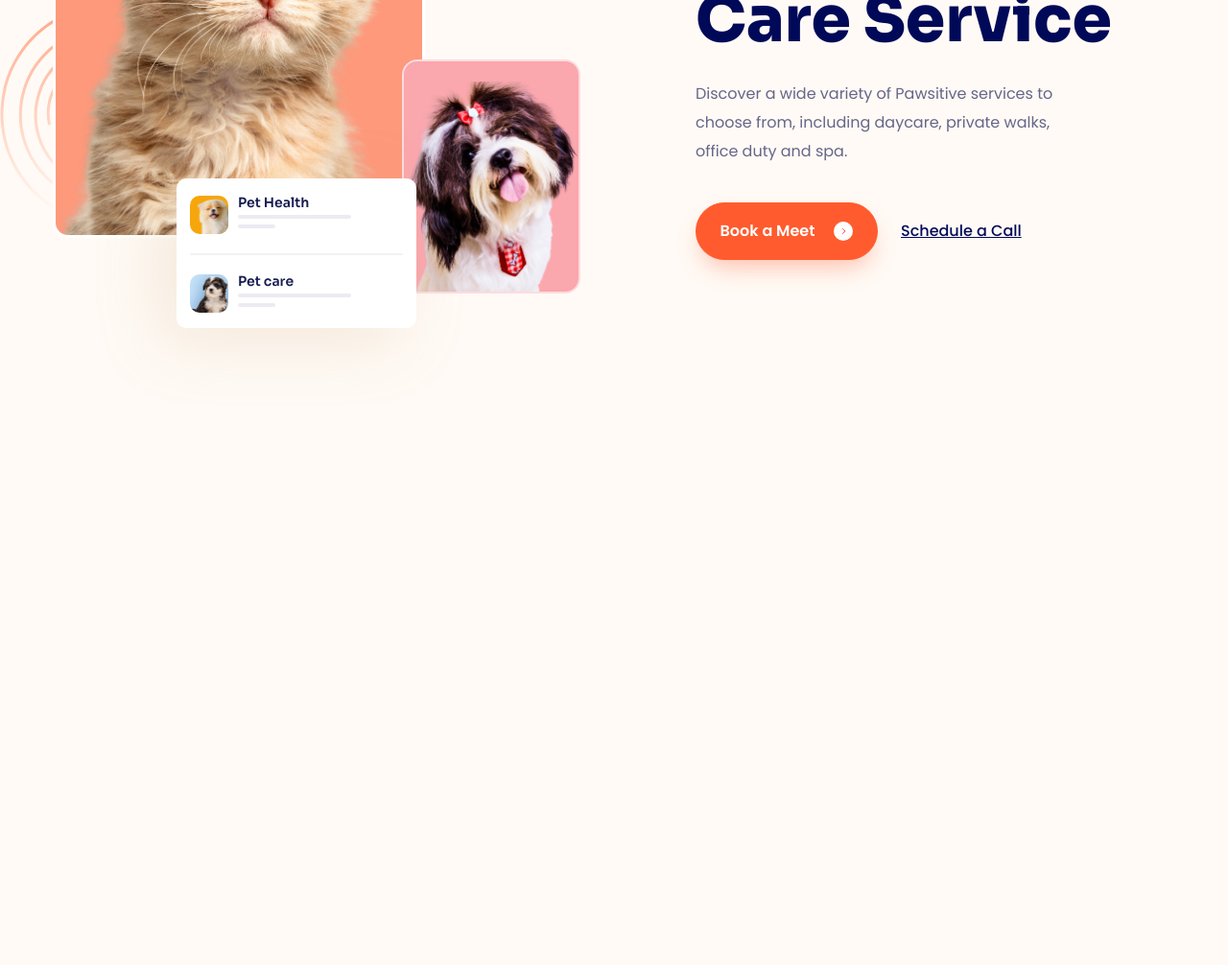
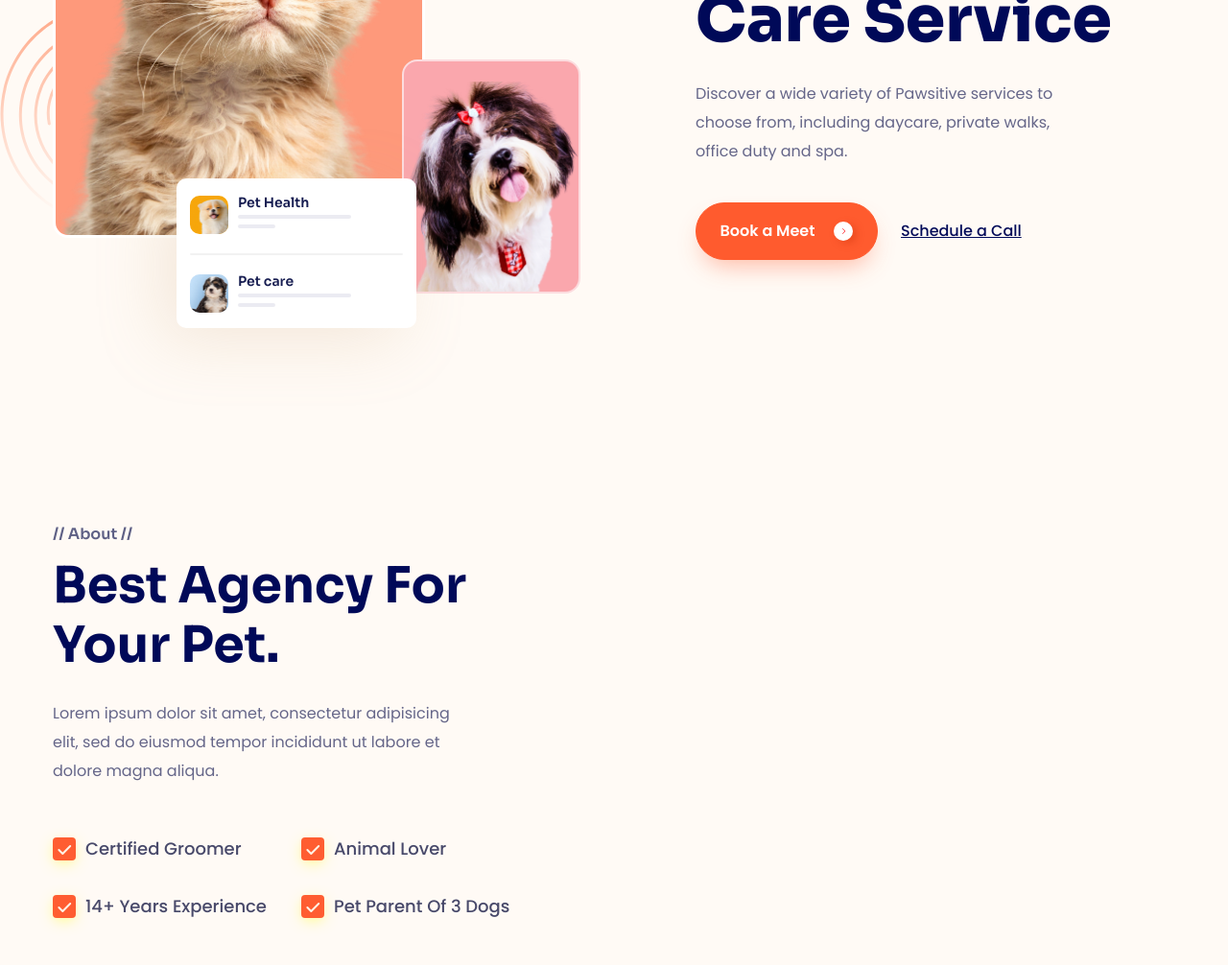
Before and after one commit to quynhtiennn/6thpage-f8-04, a plain HTML site: page index.html in a window 1280 px wide. Shown: the part 416-1422 px from the top of the page at 96% size. Drawn offline with Linux system fonts and the light colour scheme.

Commit message:
About #1

```diff
--- a/asset/css/styles.css
+++ b/asset/css/styles.css
@@ -84,6 +84,21 @@ button {
     height: 20px;
     border-radius: 50%;
     background: #fff;
+    box-shadow: 4px 3px 10px -1px rgba(191, 41, 0, 0.4);
+}
+
+.section-heading {
+    color: #000958;
+    font-size: 5.2rem;
+    font-weight: 700;
+    line-height: 1.2;
+}
+
+.section-desc {
+    margin-top: 24px;
+    color: #656689;
+    font-weight: 400;
+    line-height: 1.88;
 }
 
 /*=========== Header ===========*/
@@ -281,6 +296,69 @@ button {
     text-decoration-line: underline;
 }
 
+/*=========== About ===========*/
+.about {
+    margin-top: 207px;
+}
+
+.about__inner {
+    display: grid;
+    grid-template-columns: 1fr 1fr;
+}
+
+.about__label {
+    color: #5e6085;
+    font-family: Sora, sans-serif;
+    font-weight: 600;
+    line-height: 1;
+}
+
+.about__heading {
+    margin-top: 15px;
+}
+
+.about__heading,
+.about__desc {
+    width: 444px;
+}
+
+.about__checklist {
+    display: grid;
+    grid-template-columns: auto auto;
+    justify-content: flex-start;
+    gap: 36px;
+    margin-top: 54px;
+}
+
+.about__check-item {
+    position: relative;
+    display: flex;
+    align-items: center;
+    gap: 10px;
+    color: #48496a;
+    font-size: 1.8rem;
+    font-weight: 500;
+    line-height: 1;
+}
+
+.about__check-item::before {
+    content: "";
+    display: inline-block;
+    width: 24px;
+    height: 24px;
+    background: #ff5d31;
+    box-shadow: 0px 4px 15px -3px rgba(255, 993, 49, 0.69);
+    border-radius: 4px;
+}
+
+.about__check-item::after {
+    position: absolute;
+    top: 4px;
+    left: 3px;
+    content: url(../icon/check.svg);
+
+}
+
 /*===========  ===========*/
 /*===========  ===========*/
 /*===========  ===========*/
@@ -288,4 +366,3 @@ button {
 /*===========  ===========*/
 /*===========  ===========*/
 /*===========  ===========*/
-/*===========  ===========*/
--- a/index.html
+++ b/index.html
@@ -86,7 +86,6 @@
             </div>
         </header>
 
-        <main>
         <!-- Hero -->
         <section class="hero">
             <div class="container">
@@ -131,9 +130,7 @@
                                     <p class="hero-list-item__title">
                                         Pet Health
                                     </p>
-                                        <div
-                                            class="hero-list-item__skeleton"
-                                        ></div>
+                                    <div class="hero-list-item__skeleton"></div>
                                     <div
                                         class="hero-list-item__skeleton"
                                         style="--width: 39px"
@@ -154,9 +151,7 @@
                                     <p class="hero-list-item__title">
                                         Pet care
                                     </p>
-                                        <div
-                                            class="hero-list-item__skeleton"
-                                        ></div>
+                                    <div class="hero-list-item__skeleton"></div>
                                     <div
                                         class="hero-list-item__skeleton"
                                         style="--width: 39px"
@@ -204,6 +199,43 @@
                 </div>
             </div>
         </section>
+
+        <main>
+            <!-- About -->
+            <section class="about">
+                <div class="container">
+                    <div class="about__inner">
+                        <section class="about__content">
+                            <p class="about__label">// About //</p>
+                            <h2 class="about__heading section-heading">
+                                Best Agency For Your Pet.
+                            </h2>
+                            <p class="about__desc section-desc">
+                                Lorem ipsum dolor sit amet, consectetur
+                                adipisicing elit, sed do eiusmod tempor
+                                incididunt ut labore et dolore magna aliqua.
+                            </p>
+                            <div class="about__checklist">
+                                <span class="about__check-item">
+                                    Certified Groomer
+                                </span>
+                                <span class="about__check-item">
+                                    Animal Lover
+                                </span>
+                                <span class="about__check-item">
+                                    14+ Years Experience
+                                </span>
+                                <span class="about__check-item">
+                                    Pet Parent Of 3 Dogs
+                                </span>
+                            </div>
+                        </section>
+                        <div class="about__media"></div>
+                        <div class="about__media"></div>
+                        <section class="about__content"></section>
+                    </div>
+                </div>
+            </section>
         </main>
 
         <!-- Footer -->
```
Also changed, not shown: asset/icon/check.svg (added). Lines whose indentation alone changed are shown as unchanged.
